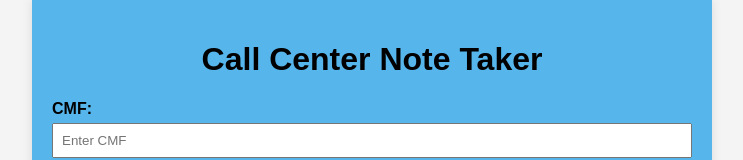
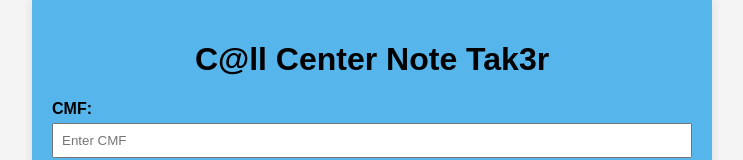
Before and after one commit to Doskg/CallCenterNotes, a plain HTML site: page index.html in a window 1280 px wide. Shown: the top 160 px of the page, without its empty margins (268-1011 px from the left). Drawn offline with Linux system fonts and the light colour scheme.

Commit message:
Update index.html
test2

```diff
--- a/index.html
+++ b/index.html
@@ -3,12 +3,12 @@
 <head>
     <meta charset="UTF-8">
     <meta name="viewport" content="width=device-width, initial-scale=1.0">
-    <title>Call Center Note Taker2222</title>
+    <title>Call Center Note Taker</title>
     <link rel="stylesheet" href="styles.css">
 </head>
 <body>
     <div class="container">
-        <h1>Call Center Note Taker</h1>
+        <h1>C@ll Center Note Tak3r</h1>
         <div class="input-group">
             <label for="cmf"><strong>CMF:</strong></label>
             <input type="text" id="cmf" placeholder="Enter CMF">
```
